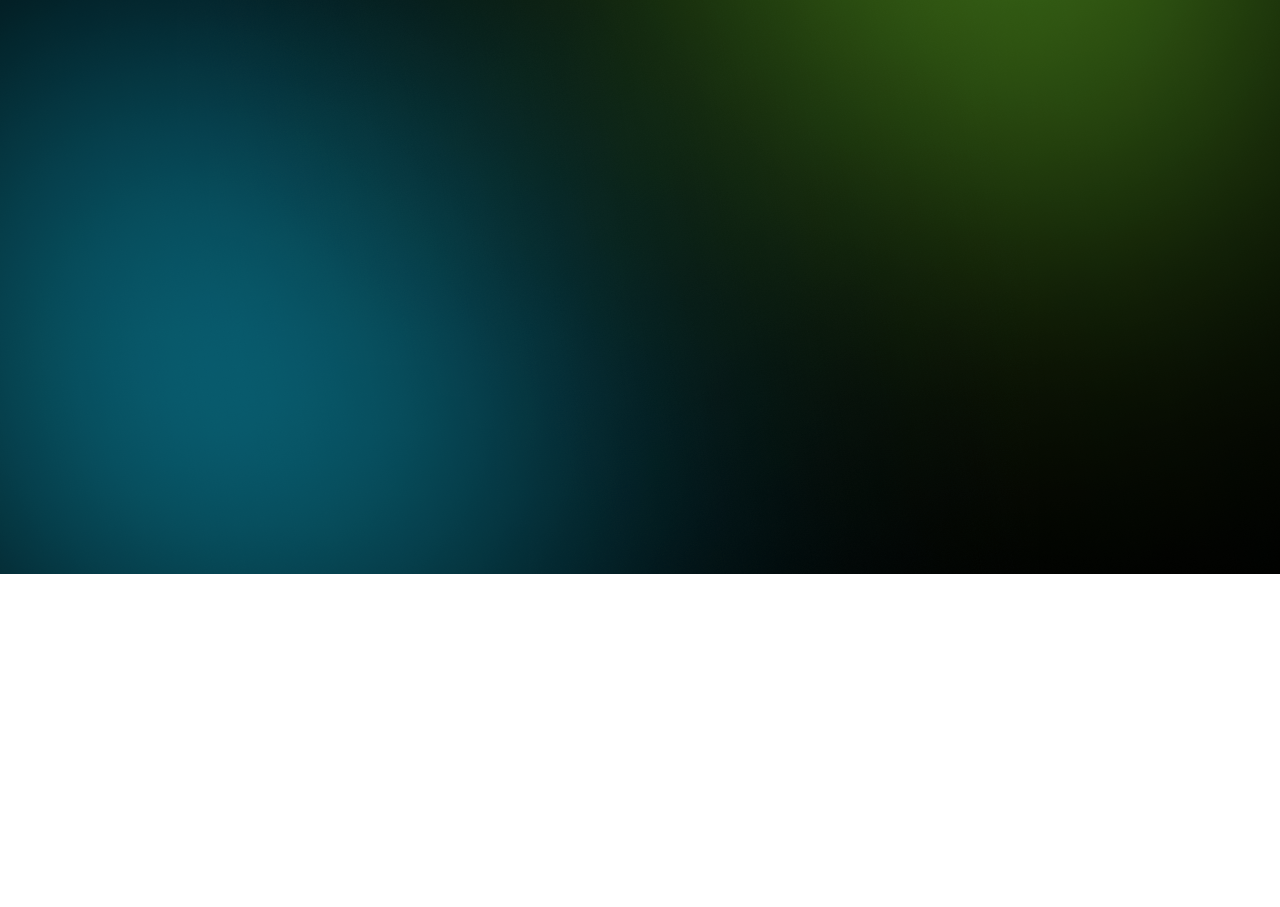
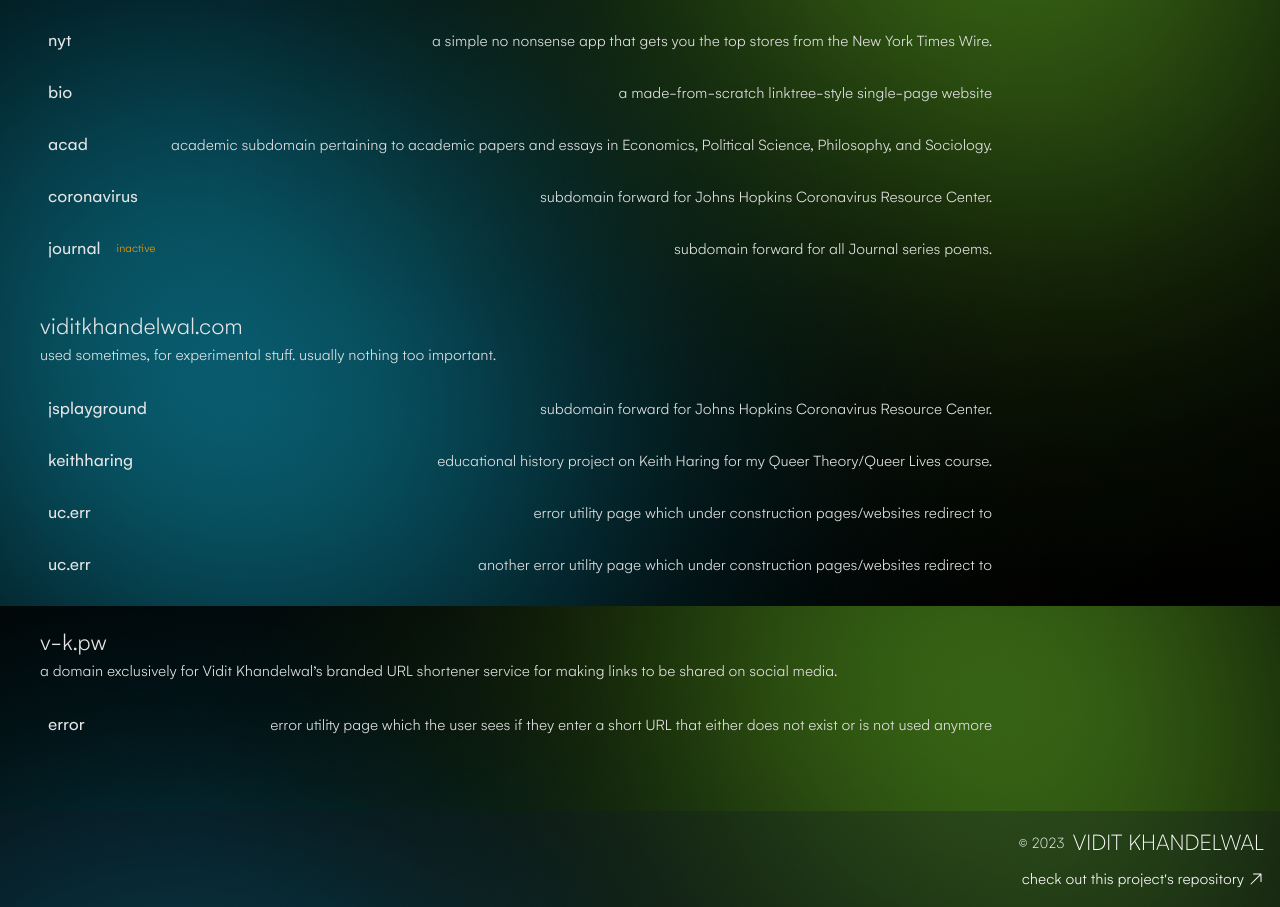
Before and after one commit to csvidit/domains-2, a Next.js app: page / in a window 1280 px wide. Shown: the part 226-1133 px from the top of the page. Before the commit the page ends 800 px from the top, so only its background shows below. Built offline with nearby package versions, Linux system fonts and the light colour scheme.

Commit message:
added content

```diff
--- a/package.json
+++ b/package.json
@@ -19,6 +19,7 @@
     "next": "13.1.6",
     "react": "18.2.0",
     "react-dom": "18.2.0",
+    "react-icons": "^4.7.1",
     "typescript": "4.9.5"
   },
   "devDependencies": {
--- /dev/null
+++ b/src/components/Footer.tsx
@@ -0,0 +1,23 @@
+import Link from "next/link";
+import { HiArrowUpRight } from "react-icons/hi2";
+
+const Footer = () => {
+  return (
+    <div className="flex flex-row justify-center self-center w-screen">
+      <footer className="flex flex-col space-y-2 self-end p-4 items-end bg-gray-900 bg-opacity-30 w-full text-white overflow-hidden">
+        <div className="flex flex-row space-x-2 items-center font-extralight">
+          <p className="">&copy; 2023</p>
+          <h2 className="text-2xl">VIDIT KHANDELWAL</h2>
+        </div>
+        <div className="flex flex-row space-x-1 items-center text-white font-light">
+          <Link href="https://github.com/csvidit/domains-2">
+            check out this project&apos;s repository
+          </Link>
+          <HiArrowUpRight />
+        </div>
+      </footer>
+    </div>
+  );
+};
+
+export default Footer;
--- /dev/null
+++ b/src/components/List.tsx
@@ -0,0 +1,110 @@
+import Link from "next/link";
+import ListLink from "./ListLink";
+
+const List = () => {
+  return (
+    <div className="text-neutral-200">
+      <div className="mt-10 text-2xl font-light">
+        <h3>viditkhandelwal.com</h3>
+        <p className="text-base">
+          my primary domain, used for the most important things.
+        </p>
+      </div>
+      <div className="flex flex-col space-y-2 mt-5">
+        <ListLink href="https://snapshot.viditkhandelwal.com">
+          <p className="font-base text-lg">snapshot</p>
+          <p className="font-light">
+            a daily briefing app. currently under development and invite only.
+          </p>
+        </ListLink>
+        <ListLink href="https://nyt.viditkhandelwal.com">
+          <p className="font-base text-lg">nyt</p>
+          <p className="font-light">
+            a simple no nonsense app that gets you the top stores from the New
+            York Times Wire.
+          </p>
+        </ListLink>
+        <ListLink href="https://bio.viditkhandelwal.com">
+          <p className="font-base text-lg">bio</p>
+          <p className="font-light">
+            a made-from-scratch linktree-style single-page website
+          </p>
+        </ListLink>
+        <ListLink href="https://acad.viditkhandelwal.com">
+          <p className="font-base text-lg">acad</p>
+          <p className="font-light">
+            academic subdomain pertaining to academic papers and essays in
+            Economics, Political Science, Philosophy, and Sociology.
+          </p>
+        </ListLink>
+        <ListLink href="https://coronavirus.viditkhandelwal.com">
+          <p className="font-base text-lg">coronavirus</p>
+          <p className="font-light">
+            subdomain forward for Johns Hopkins Coronavirus Resource Center.
+          </p>
+        </ListLink>
+        <ListLink href="https://journal.viditkhandelwal.com">
+          <div className="flex flex-row items-center space-x-4">
+            <p className="font-base text-lg">journal</p>
+            <p className="text-amber-500 text-xs font-light">inactive</p>
+          </div>
+
+          <p className="font-light">
+            subdomain forward for all Journal series poems.
+          </p>
+        </ListLink>
+      </div>
+      <div className="mt-10 text-2xl font-light">
+        <h3>viditkhandelwal.com</h3>
+        <p className="text-base">
+          used sometimes, for experimental stuff. usually nothing too important.
+        </p>
+      </div>
+      <div className="flex flex-col space-y-2 mt-5">
+        <ListLink href="https://jsplayground.vidit.page">
+          <p className="font-base text-lg">jsplayground</p>
+          <p className="font-light">
+            subdomain forward for Johns Hopkins Coronavirus Resource Center.
+          </p>
+        </ListLink>
+        <ListLink href="https://snapshot.vidit.page">
+          <p className="font-base text-lg">keithharing</p>
+          <p className="font-light">
+            educational history project on Keith Haring for my Queer
+            Theory/Queer Lives course.
+          </p>
+        </ListLink>
+        <ListLink href="https://uc.err.vidit.page">
+          <p className="font-base text-lg">uc.err</p>
+          <p className="font-light">
+            error utility page which under construction pages/websites redirect
+            to
+          </p>
+        </ListLink>
+        <ListLink href="https://404.err.vidit.page">
+          <p className="font-base text-lg">uc.err</p>
+          <p className="font-light">
+            another error utility page which under construction pages/websites
+            redirect to
+          </p>
+        </ListLink>
+      </div>
+      <div className="mt-10 text-2xl font-light">
+        <h3>v-k.pw</h3>
+        <p className="text-base">
+        a domain exclusively for Vidit Khandelwal’s branded URL shortener service for making links to be shared on social media.
+        </p>
+      </div>
+      <div className="flex flex-col space-y-2 mt-5">
+      <ListLink href="https://error.v-k.pw">
+          <p className="font-base text-lg">error</p>
+          <p className="font-light">
+          error utility page which the user sees if they enter a short URL that either does not exist or is not used anymore
+          </p>
+        </ListLink>
+      </div>
+    </div>
+  );
+};
+
+export default List;
--- /dev/null
+++ b/src/components/ListLink.tsx
@@ -0,0 +1,15 @@
+import Link from "next/link";
+
+const ListLink = (props: {href: string, children: any}) => {
+  return (
+    <Link
+      href="https://snapshot.viditkhandelwal.com"
+      rel="noreferrer noopener"
+      className="flex flex-row space-x-4 justify-between items-center p-2 rounded-xl hover:bg-zinc-100 hover:bg-opacity-10 w-11/12 lg:w-3/4"
+    >
+      {props.children}
+    </Link>
+  );
+};
+
+export default ListLink
--- a/src/components/MainContainer.module.css
+++ b/src/components/MainContainer.module.css
@@ -1,133 +1,145 @@
 @font-face {
-    font-family: 'Gelion';
-    src: url('../fonts/Gelion-Black.woff2') format('woff2'),
-        url('../fonts/Gelion-Black.woff') format('woff');
+  font-family: "Gelion";
+  src: url("../fonts/Gelion-Black.woff2") format("woff2"),
+    url("../fonts/Gelion-Black.woff") format("woff");
   font-weight: 900;
   font-style: normal;
   font-display: swap;
 }
 
 @font-face {
-    font-family: 'Gelion';
-    src: url('../fonts/Gelion-BlackItalic.woff2') format('woff2'),
-        url('../fonts/Gelion-BlackItalic.woff') format('woff');
+  font-family: "Gelion";
+  src: url("../fonts/Gelion-BlackItalic.woff2") format("woff2"),
+    url("../fonts/Gelion-BlackItalic.woff") format("woff");
   font-weight: 900;
   font-style: italic;
   font-display: swap;
 }
 
 @font-face {
-    font-family: 'Gelion';
-    src: url('../fonts/Gelion-BoldItalic.woff2') format('woff2'),
-        url('../fonts/Gelion-BoldItalic.woff') format('woff');
+  font-family: "Gelion";
+  src: url("../fonts/Gelion-BoldItalic.woff2") format("woff2"),
+    url("../fonts/Gelion-BoldItalic.woff") format("woff");
   font-weight: bold;
   font-style: italic;
   font-display: swap;
 }
 
 @font-face {
-    font-family: 'Gelion';
-    src: url('../fonts/Gelion-LightItalic.woff2') format('woff2'),
-        url('../fonts/Gelion-LightItalic.woff') format('woff');
+  font-family: "Gelion";
+  src: url("../fonts/Gelion-LightItalic.woff2") format("woff2"),
+    url("../fonts/Gelion-LightItalic.woff") format("woff");
   font-weight: 300;
   font-style: italic;
   font-display: swap;
 }
 
 @font-face {
-    font-family: 'Gelion';
-    src: url('../fonts/Gelion-MediumItalic.woff2') format('woff2'),
-        url('../fonts/Gelion-MediumItalic.woff') format('woff');
+  font-family: "Gelion";
+  src: url("../fonts/Gelion-MediumItalic.woff2") format("woff2"),
+    url("../fonts/Gelion-MediumItalic.woff") format("woff");
   font-weight: 500;
   font-style: italic;
   font-display: swap;
 }
 
 @font-face {
-    font-family: 'Gelion';
-    src: url('../fonts/Gelion-Light.woff2') format('woff2'),
-        url('../fonts/Gelion-Light.woff') format('woff');
+  font-family: "Gelion";
+  src: url("../fonts/Gelion-Light.woff2") format("woff2"),
+    url("../fonts/Gelion-Light.woff") format("woff");
   font-weight: 300;
   font-style: normal;
   font-display: swap;
 }
 
 @font-face {
-    font-family: 'Gelion';
-    src: url('../fonts/Gelion-Bold.woff2') format('woff2'),
-        url('../fonts/Gelion-Bold.woff') format('woff');
+  font-family: "Gelion";
+  src: url("../fonts/Gelion-Bold.woff2") format("woff2"),
+    url("../fonts/Gelion-Bold.woff") format("woff");
   font-weight: bold;
   font-style: normal;
   font-display: swap;
 }
 
 @font-face {
-    font-family: 'Gelion';
-    src: url('../fonts/Gelion-Regular.woff2') format('woff2'),
-        url('../fonts/Gelion-Regular.woff') format('woff');
+  font-family: "Gelion";
+  src: url("../fonts/Gelion-Regular.woff2") format("woff2"),
+    url("../fonts/Gelion-Regular.woff") format("woff");
   font-weight: normal;
   font-style: normal;
   font-display: swap;
 }
 
 @font-face {
-    font-family: 'Gelion';
-    src: url('../fonts/Gelion-Medium.woff2') format('woff2'),
-        url('../fonts/Gelion-Medium.woff') format('woff');
+  font-family: "Gelion";
+  src: url("../fonts/Gelion-Medium.woff2") format("woff2"),
+    url("../fonts/Gelion-Medium.woff") format("woff");
   font-weight: 500;
   font-style: normal;
   font-display: swap;
 }
 
 @font-face {
-    font-family: 'Gelion Regular';
-    src: url('../fonts/Gelion-RegularItalic.woff2') format('woff2'),
-        url('../fonts/Gelion-RegularItalic.woff') format('woff');
+  font-family: "Gelion Regular";
+  src: url("../fonts/Gelion-RegularItalic.woff2") format("woff2"),
+    url("../fonts/Gelion-RegularItalic.woff") format("woff");
   font-weight: normal;
   font-style: italic;
   font-display: swap;
 }
 
 @font-face {
-    font-family: 'Gelion Semi';
-    src: url('../fonts/Gelion-SemiBoldItalic.woff2') format('woff2'),
-        url('../fonts/Gelion-SemiBoldItalic.woff') format('woff');
+  font-family: "Gelion Semi";
+  src: url("../fonts/Gelion-SemiBoldItalic.woff2") format("woff2"),
+    url("../fonts/Gelion-SemiBoldItalic.woff") format("woff");
   font-weight: 600;
   font-style: italic;
   font-display: swap;
 }
 
 @font-face {
-    font-family: 'Gelion Semi';
-    src: url('../fonts/Gelion-SemiBold.woff2') format('woff2'),
-        url('../fonts/Gelion-SemiBold.woff') format('woff');
+  font-family: "Gelion Semi";
+  src: url("../fonts/Gelion-SemiBold.woff2") format("woff2"),
+    url("../fonts/Gelion-SemiBold.woff") format("woff");
   font-weight: 600;
   font-style: normal;
   font-display: swap;
 }
 
 @font-face {
-    font-family: 'Gelion';
-    src: url('../fonts/Gelion-Thin.woff2') format('woff2'),
-        url('../fonts/Gelion-Thin.woff') format('woff');
+  font-family: "Gelion";
+  src: url("../fonts/Gelion-Thin.woff2") format("woff2"),
+    url("../fonts/Gelion-Thin.woff") format("woff");
   font-weight: 100;
   font-style: normal;
   font-display: swap;
 }
 
 @font-face {
-    font-family: 'Gelion';
-    src: url('../fonts/Gelion-ThinItalic.woff2') format('woff2'),
-        url('../fonts/Gelion-ThinItalic.woff') format('woff');
+  font-family: "Gelion";
+  src: url("../fonts/Gelion-ThinItalic.woff2") format("woff2"),
+    url("../fonts/Gelion-ThinItalic.woff") format("woff");
   font-weight: 100;
   font-style: italic;
   font-display: swap;
 }
 
-.main_container{
+@media screen and (max-width: 1000px) {
+  .main_container {
+    background-image: url("/background.png");
+    background-repeat: no-repeat;
+    background-size: cover;
+    background-attachment: scroll;
+    font-family: "Gelion", "sans-serif";
+  }
+}
+
+@media screen and (min-width: 1001px) {
+  .main_container {
     background-image: url("/background.png");
     background-repeat: no-repeat;
     background-size: cover;
     background-attachment: fixed;
-    font-family: 'Gelion', 'sans-serif';
+    font-family: "Gelion", "sans-serif";
   }
+}
--- a/src/components/MainContainer.tsx
+++ b/src/components/MainContainer.tsx
@@ -2,7 +2,7 @@ import styles from "./MainContainer.module.css"
 
 const MainContainer = (props: { children: any }) => {
   return (
-    <div className={"w-screen h-screen flex flex-col space-y-6 justify-center "+styles.main_container}>{props.children}</div>
+    <div className={"w-screen h-full flex flex-col space-y-6 justify-center "+styles.main_container}>{props.children}</div>
   );
 };
 
--- a/src/components/MainContent.tsx
+++ b/src/components/MainContent.tsx
@@ -1,6 +1,6 @@
 const MainContainer = (props: { children: any }) => {
     return (
-      <div className="w-full h-full flex flex-col bg-transparent justify-start mt-5 ml-5 lg:mt-10 lg:ml-10">{props.children}</div>
+      <div className="w-screen h-full flex flex-col bg-transparent justify-start mt-5 ml-5 mb-5 mr-5 lg:mt-10 lg:ml-10 lg:mr-0 lg:mb-10">{props.children}</div>
     );
   };
 
--- a/src/pages/index.tsx
+++ b/src/pages/index.tsx
@@ -3,6 +3,8 @@ import MainContainer from "@/components/MainContainer";
 import MainContent from "@/components/MainContent";
 import { motion } from "framer-motion";
 import Link from "next/link";
+import List from "@/components/List";
+import Footer from "@/components/Footer";
 
 export default function Home() {
   const variants1 = {
@@ -30,7 +32,7 @@ export default function Home() {
       </Head>
       <MainContainer>
         <MainContent>
-          <motion.div className="flex flex-row space-x-4 text-2xl uppercase">
+          <motion.div className="flex flex-row space-x-2 text-2xl uppercase">
             <motion.div
               whileHover="hover"
               variants={variants1}
@@ -49,9 +51,21 @@ export default function Home() {
             </motion.div>
             <h1 className="text-white font-medium">Domains</h1>
           </motion.div>
-          <p className="text-neutral-300">information here may not be completely up to date</p>
+          {/* <div className="flex flex-row space-x-1">
+            <div className="text-cyan-500">This list is</div>
+            <div className="text-cyan-700">(probably)</div>
+            <div className="text-cyan-500">not exhaustive.</div>
+          </div> */}
+          <List />
         </MainContent>
+        <Footer />
       </MainContainer>
     </>
   );
 }
+
+{
+  /* <div className="backdrop-blur-xl bg-black bg-opacity-20 mt-10 mr-10 p-5 rounded-xl text-white w-72">
+            <p>Lorem Ipsum Dolor Sit Amet</p>
+          </div> */
+}
```
Also changed, not shown: 1 other file (tests, documents, lock files or other folders). Lines whose indentation alone changed are shown as unchanged.
